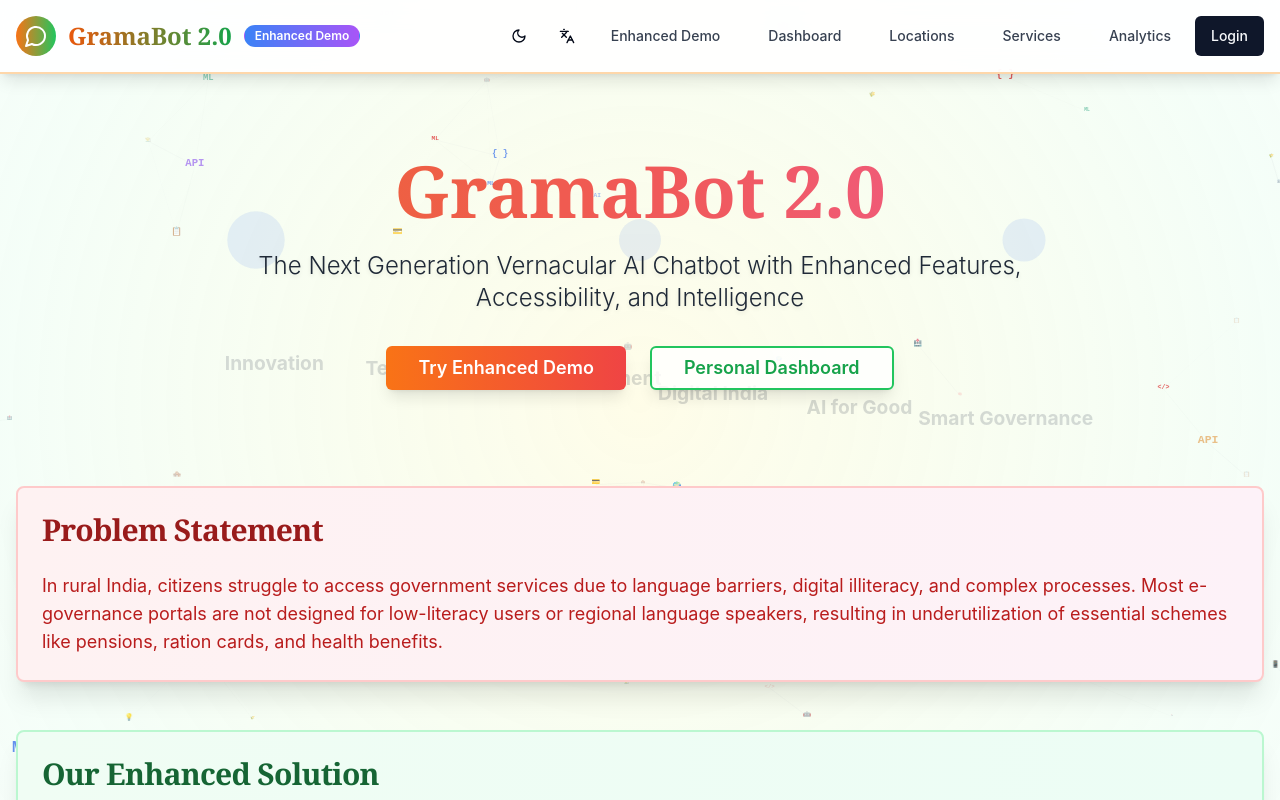
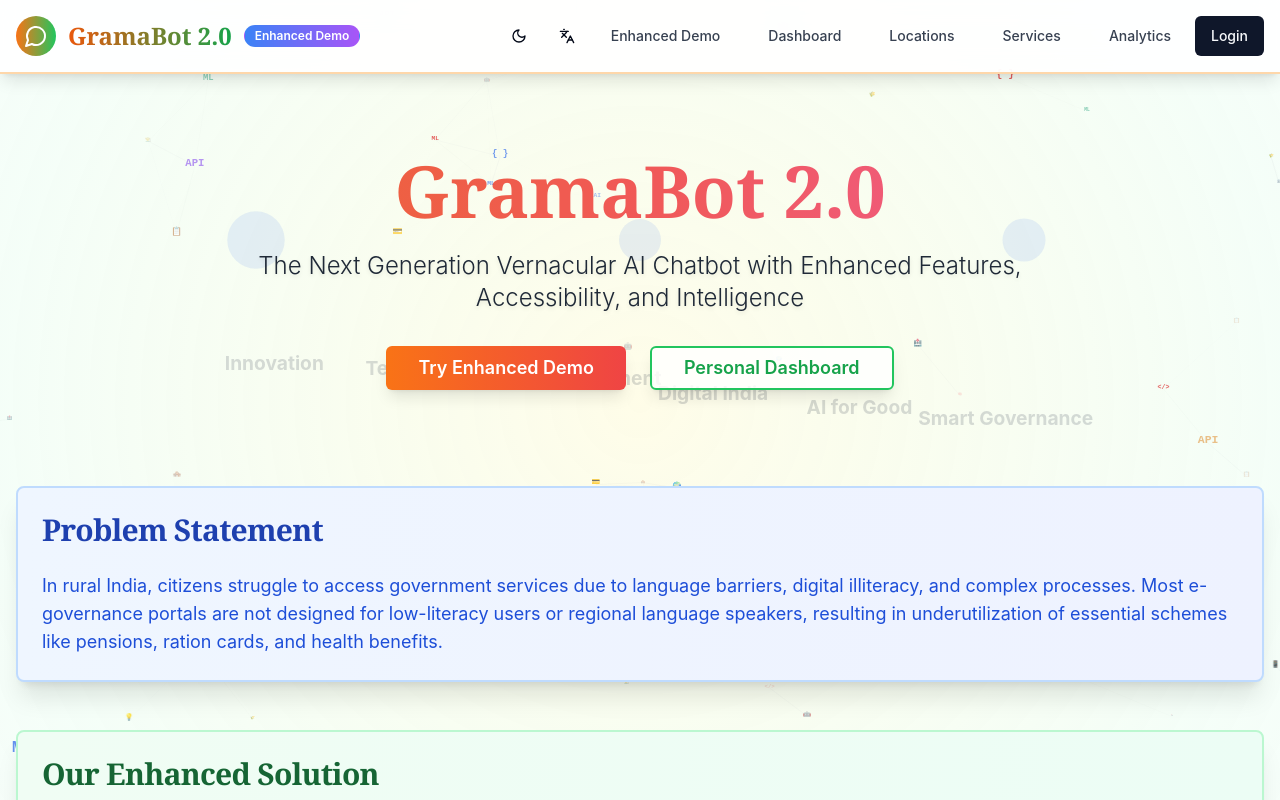
Before and after one commit to allamnishanthreddy/gramabot-voice-scribe, a React (Vite) app: page / in a window 1280 px wide. Shown: the top 800 px of the page. Built offline with nearby package versions, Linux system fonts and the light colour scheme.

Commit message:
Add another color to problem statement
Add a new color to the problem statement section.

```diff
--- a/src/pages/Index.tsx
+++ b/src/pages/Index.tsx
@@ -295,12 +295,12 @@ const MainContent = () => {
         </div>
 
         {/* Problem Statement */}
-        <Card className="bg-gradient-to-r from-red-50 to-pink-50 dark:from-red-900/20 dark:to-pink-900/20 border-2 border-red-200 dark:border-red-700 shadow-xl animate-fade-in">
+        <Card className="bg-gradient-to-r from-blue-50 to-indigo-50 dark:from-blue-900/20 dark:to-indigo-900/20 border-2 border-blue-200 dark:border-blue-700 shadow-xl animate-fade-in">
           <CardHeader>
-            <CardTitle className="text-2xl sm:text-3xl text-red-800 dark:text-red-300 font-serif">Problem Statement</CardTitle>
+            <CardTitle className="text-2xl sm:text-3xl text-blue-800 dark:text-blue-300 font-serif">Problem Statement</CardTitle>
           </CardHeader>
           <CardContent>
-            <p className="text-red-700 dark:text-red-300 text-base sm:text-lg leading-relaxed">
+            <p className="text-blue-700 dark:text-blue-300 text-base sm:text-lg leading-relaxed">
               In rural India, citizens struggle to access government services due to language barriers,
               digital illiteracy, and complex processes. Most e-governance portals are not designed for
               low-literacy users or regional language speakers, resulting in underutilization of essential
```
